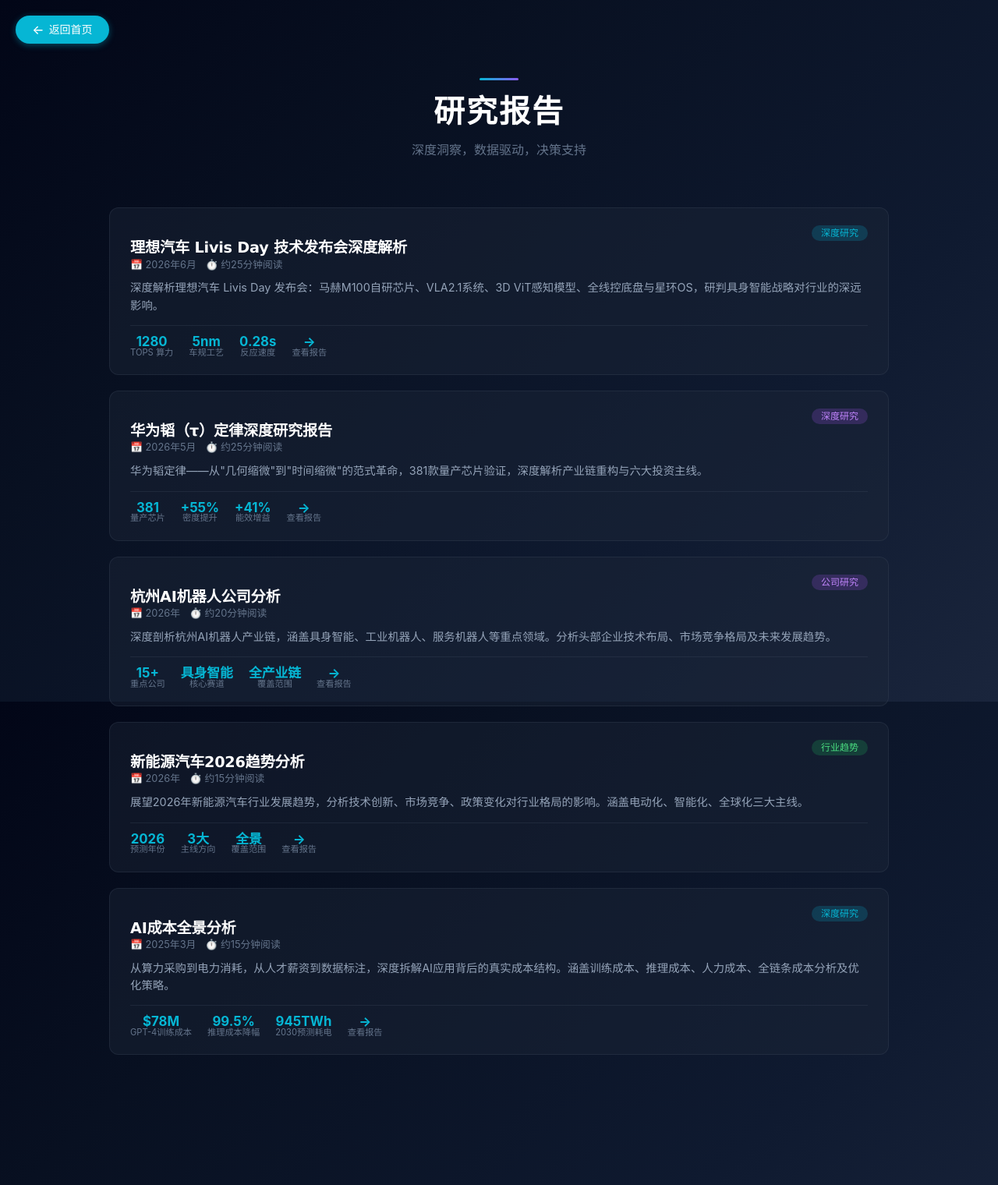
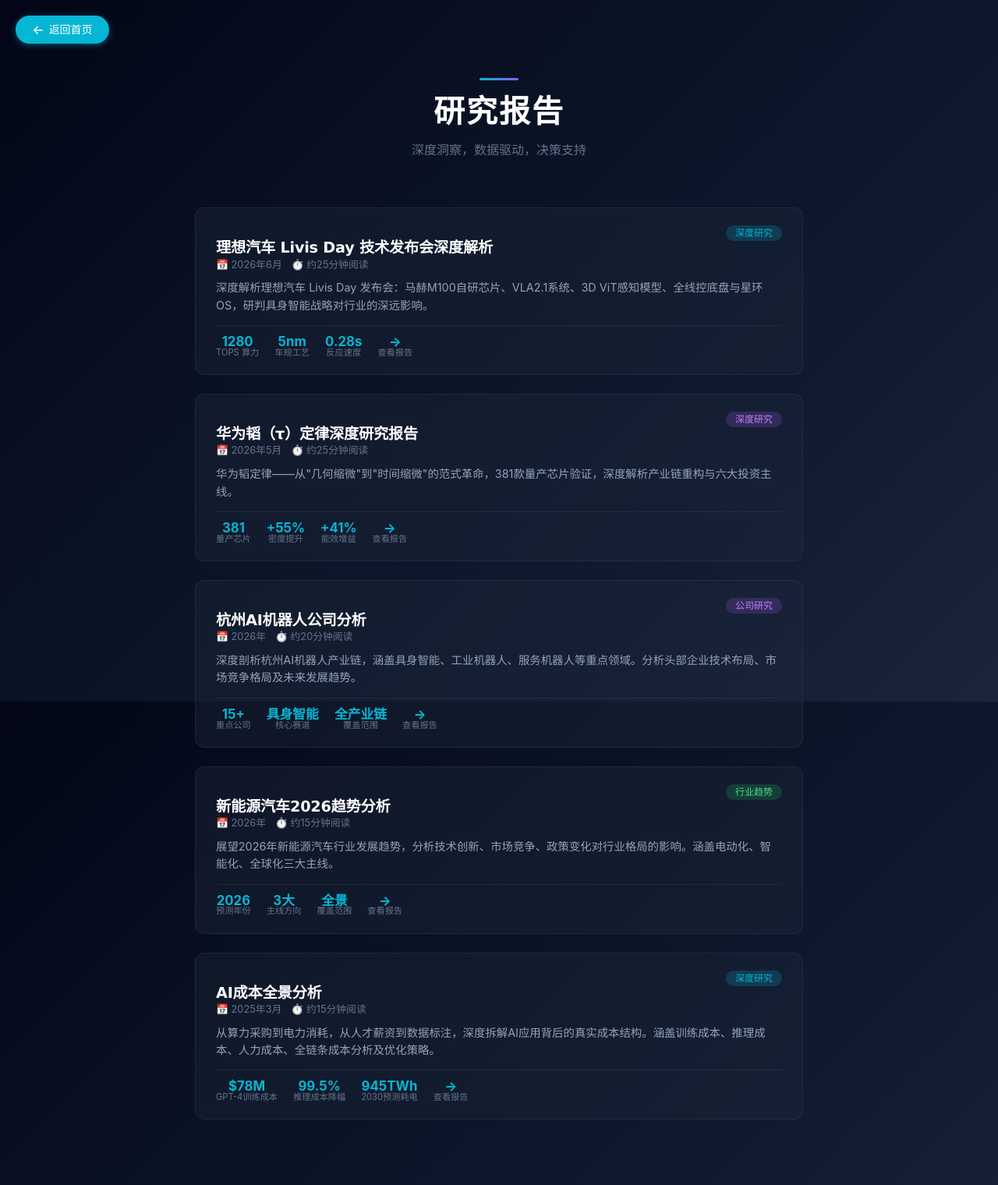
Before and after one commit to ThrallStark/ThrallStark.github.io, a Jekyll site: the page report/index.html, which Jekyll copies as it is, in a window 1280 px wide. Shown: the whole page at 78% size. Built offline with Jekyll 4.4.1, drawn with Linux system fonts in a browser that asks for light colours; comment, search, counter and statistics services are not loaded.

Commit message:
redesign: report index card layout (tighter, no hover overlap, narrower container)

```diff
--- a/report/index.html
+++ b/report/index.html
@@ -50,7 +50,7 @@
         }
 
         .container {
-            max-width: 1000px;
+            max-width: 780px;
             margin: 0 auto;
         }
 
@@ -85,7 +85,7 @@
             border: 1px solid rgba(71, 85, 105, 0.25);
             border-radius: 12px;
             padding: 22px 26px;
-            margin-bottom: 20px;
+            margin-bottom: 24px;
             transition: all 0.25s ease;
             display: flex;
             flex-direction: column;
@@ -155,7 +155,7 @@
 
         @media (max-width: 768px) {
             .page-header h1 { font-size: 1.8rem; }
-            .report-card { padding: 20px; margin-bottom: 16px; }
+            .report-card { padding: 20px; margin-bottom: 20px; }
             .report-stats { flex-wrap: wrap; gap: 14px; }
             .report-title { font-size: 1.1rem; }
         }
```
